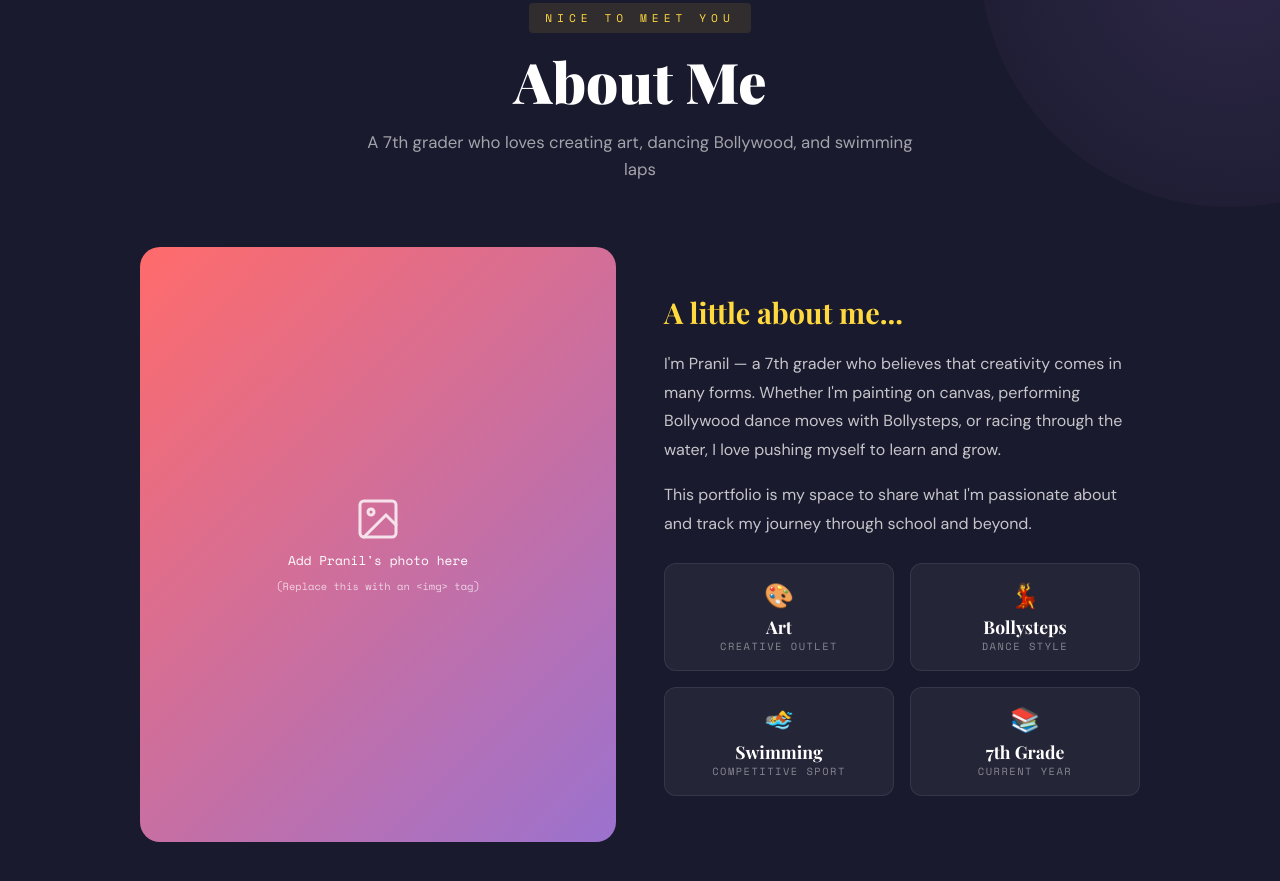
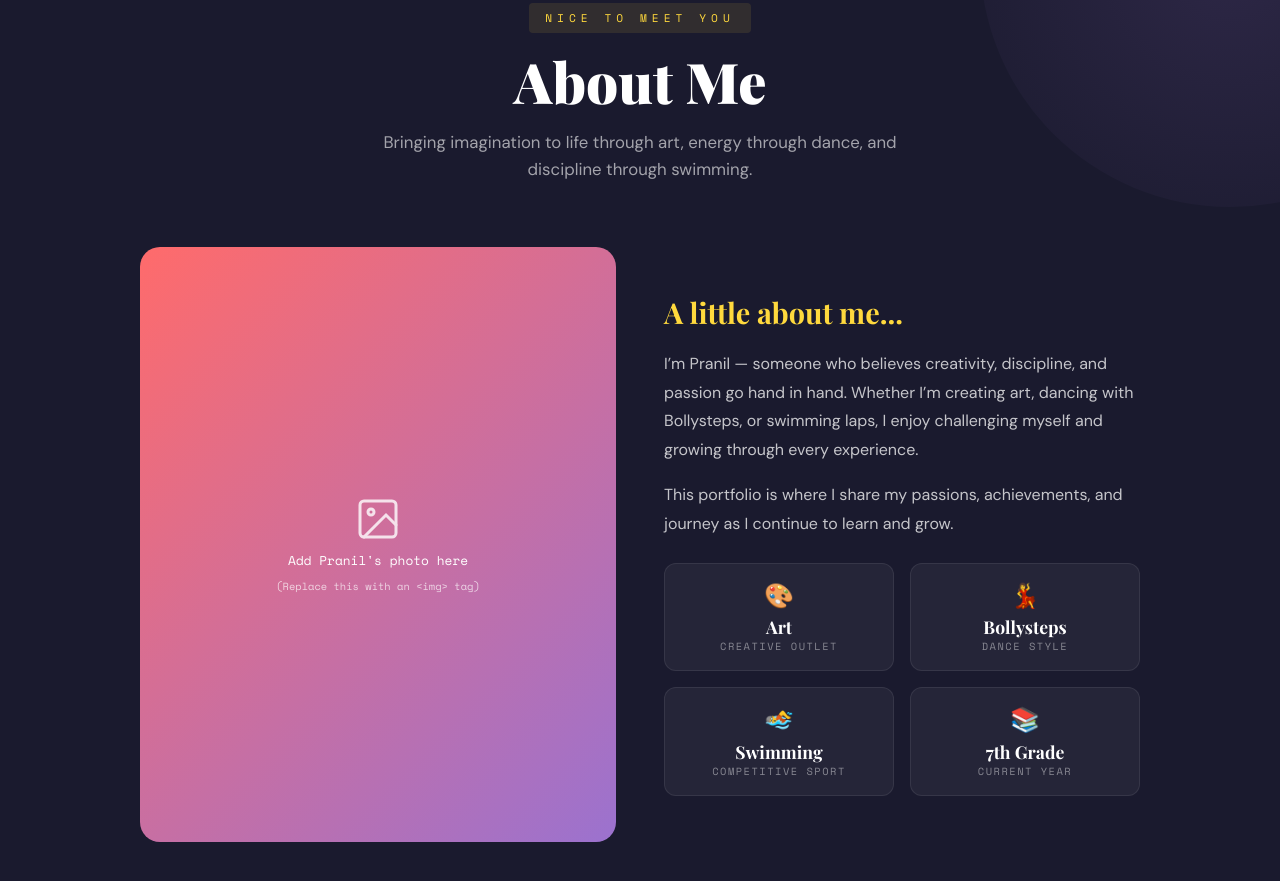
Before and after one commit to pranilmundla/pranil-portfolio, a plain HTML site: page index.html in a window 1280 px wide. Shown: the part 893-1774 px from the top of the page. Drawn offline with nearby package versions, Linux system fonts and the light colour scheme; a web font is replaced by a local one.

Commit message:
Update index.html

```diff
--- a/index.html
+++ b/index.html
@@ -945,7 +945,7 @@ footer .copyright {
   <div class="section-header">
     <span class="section-label">Nice to meet you</span>
     <h2 class="section-title">About Me</h2>
-    <p class="section-subtitle">A 7th grader who loves creating art, dancing Bollywood, and swimming laps</p>
+    <p class="section-subtitle">Bringing imagination to life through art, energy through dance, and discipline through swimming.</p>
   </div>
   <div class="about-grid reveal">
     <div class="about-photo-frame">
@@ -959,8 +959,8 @@ footer .copyright {
     </div>
     <div class="about-text">
       <h3>A little about me...</h3>
-      <p>I'm Pranil — a 7th grader who believes that creativity comes in many forms. Whether I'm painting on canvas, performing Bollywood dance moves with Bollysteps, or racing through the water, I love pushing myself to learn and grow.</p>
-      <p>This portfolio is my space to share what I'm passionate about and track my journey through school and beyond.</p>
+      <p>I’m Pranil — someone who believes creativity, discipline, and passion go hand in hand. Whether I’m creating art, dancing with Bollysteps, or swimming laps, I enjoy challenging myself and growing through every experience.</p>
+      <p>This portfolio is where I share my passions, achievements, and journey as I continue to learn and grow.</p>
       <div class="fun-facts">
         <div class="fun-fact">
           <div class="emoji">🎨</div>
```
